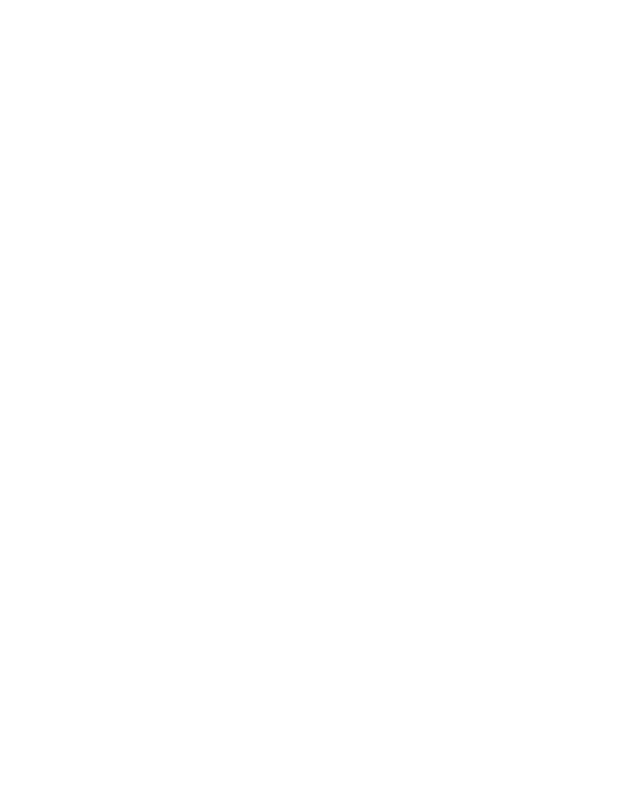
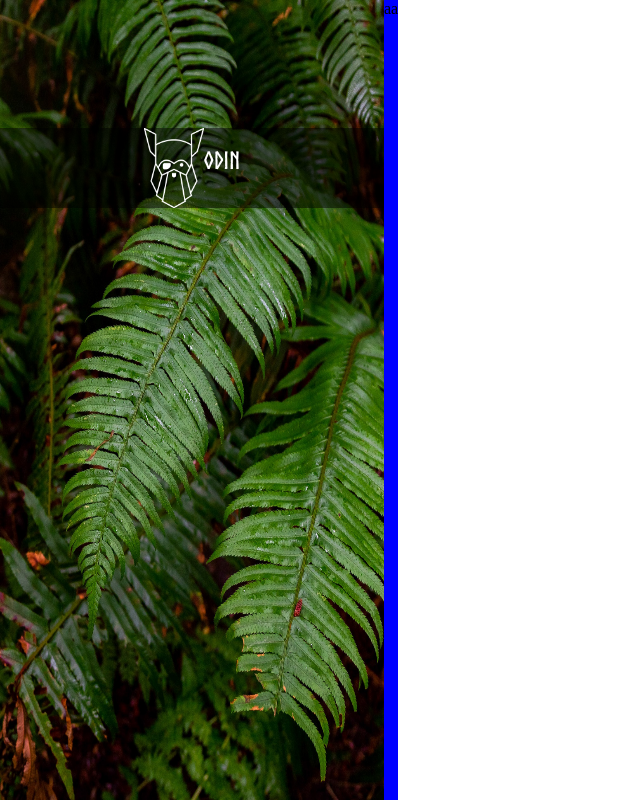
Before and after one commit to Daniel-Prada27/TOP-Forms, a plain HTML site: page index.html in a window 1280 px wide. Shown: the whole page, without its empty margins (0-640 px from the left). Drawn offline with Linux system fonts and the light colour scheme.

Commit message:
Add left side

```diff
--- a/assets/styles/style.css
+++ b/assets/styles/style.css
@@ -3,7 +3,81 @@
         "Apple Color Emoji", "Segoe UI Emoji", "Segoe UI Symbol";
 }
 
+@font-face {
+    font-family: 'Norse';
+    font-size: 18px;
+    src: url('/assets/images/Norse-Bold.otf') format("OpenType");
+  }
+
 body {
-    flex-direction: column;
+    display: flex;
+    flex-direction: row;
     margin: 0;
+    overflow-y: hidden;
 }
+
+div {
+    margin: 0px;
+}
+
+#left-side {
+    width: 30vw;
+    height: 100vh;
+}
+
+.card-container {
+    position: relative;
+
+}
+
+.card-img {
+    /* position: absolute; */
+    width: 30vw;
+    height: 100vh;
+    margin: 0px;
+    z-index: -1;
+}
+
+.card-body {
+    display: flex;
+    justify-content: center;
+    position: absolute;
+    width: 100%;
+    top: 8rem;
+    color: white;
+    z-index: 1;
+}
+
+.card-heading {
+    width: 100%;
+    background-color: black;
+    opacity: 0.5;
+    text-align: center;
+}
+
+
+.attempt {
+    display: flex;
+    justify-content: center;
+    font-family: var(--system-ui);
+    width: 100%;
+    position: absolute;
+    top: 8rem;
+    text-align: center;
+    color: white;
+    z-index: 2;
+    background-color: rgba(0,0,0,0.5);
+}
+
+.attempt > h2 {
+    font-family: 'Norse', var(--system-ui);
+}
+
+.attempt > img {
+    height: 10vh;
+}
+
+#right-side {
+    background-color: blue;
+    height: 100vh;
+}
--- a/index.html
+++ b/index.html
@@ -10,5 +10,24 @@
 </head>
 <body>
 
+    <div id="left-side">
+        <div class="card-container">
+            <img class="card-img" src="assets/images/halie-west-25xggax4bSA-unsplash.jpg" alt="Picture">
+            <!-- <div class="card-body">
+                <div class="card-heading">
+                    <h2>ODIN</h2>
+                </div>
+            </div> -->
+            <div class="attempt">
+                <img src="assets/images/odin-lined.png" alt="Odin">
+                <h2>ODIN</h2>
+            </div>
+        </div>
+    </div>
+
+    <div id="right-side">
+        aa
+    </div>
+
 </body>
 </html>
```
Also changed, not shown: assets/images/Norse-Bold.otf (added), assets/images/halie-west-25xggax4bSA-unsplash.jpg (added), assets/images/odin-lined.png (added).
